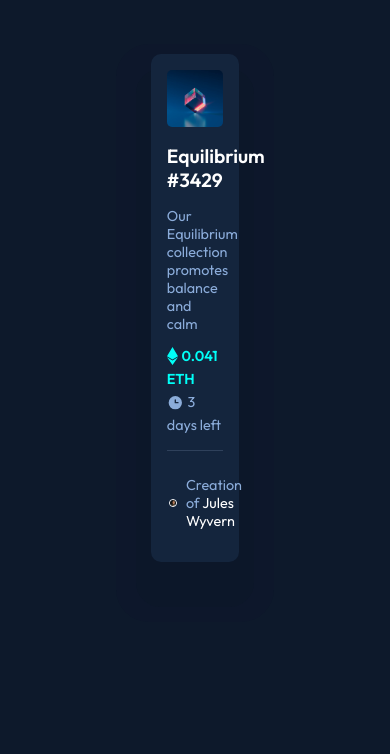
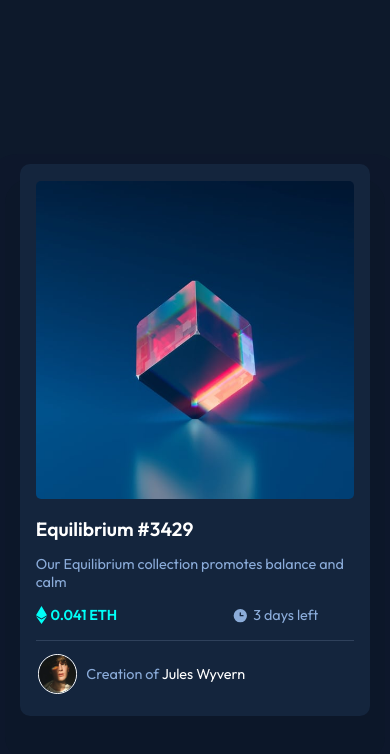
Before and after one commit to markskwid/mark-nft-preview, a plain HTML site: page index.html in a window 390 px wide. Drawn offline with Linux system fonts and the light colour scheme.

Commit message:
Frontend Challenge

```diff
--- a/style.css
+++ b/style.css
@@ -47,7 +47,7 @@ span {
   vertical-align: top;
   font-weight: bold;
   color: var(--Cyan);
-  margin-right: 25%;
+  margin-right: 35%;
 }
 
 .day-text {
@@ -67,7 +67,10 @@ html {
 }
 
 body {
-  padding: 3em;
+  display: flex;
+  justify-content: center;
+  align-items: center;
+  min-height: 100vh;
 }
 
 hr {
@@ -81,7 +84,6 @@ body main {
   width: 20%;
   height: auto;
   background: var(--VerydarkblueCardBG);
-  margin: auto;
   padding: 0.9em;
   border-radius: 10px;
   box-shadow: 0px 30px 0px 15px #0c1729, 0px 25px 0px 35px rgba(12, 15, 44, 0.1);
@@ -133,13 +135,19 @@ main .profile-container .profile-picture {
 }
 
 /** for mobile **/
-@media screen and (max-width: 375px) {
+@media screen and (max-width: 600px) {
   body {
-    padding: 3em 1.5em;
+    display: flex;
+    justify-content: center;
+    align-items: center;
+    min-height: 100vh;
+    padding: 1em;
   }
 
   body main {
     width: 90%;
+    max-width: 90%;
+    min-width: 90%;
     height: auto;
     background: var(--VerydarkblueCardBG);
     margin: auto;
@@ -149,6 +157,3 @@ main .profile-container .profile-picture {
       0px 25px 0px 35px rgba(12, 15, 44, 0.1);
   }
 }
-
-@media screen and (max-width: 1440px) {
-}
```
